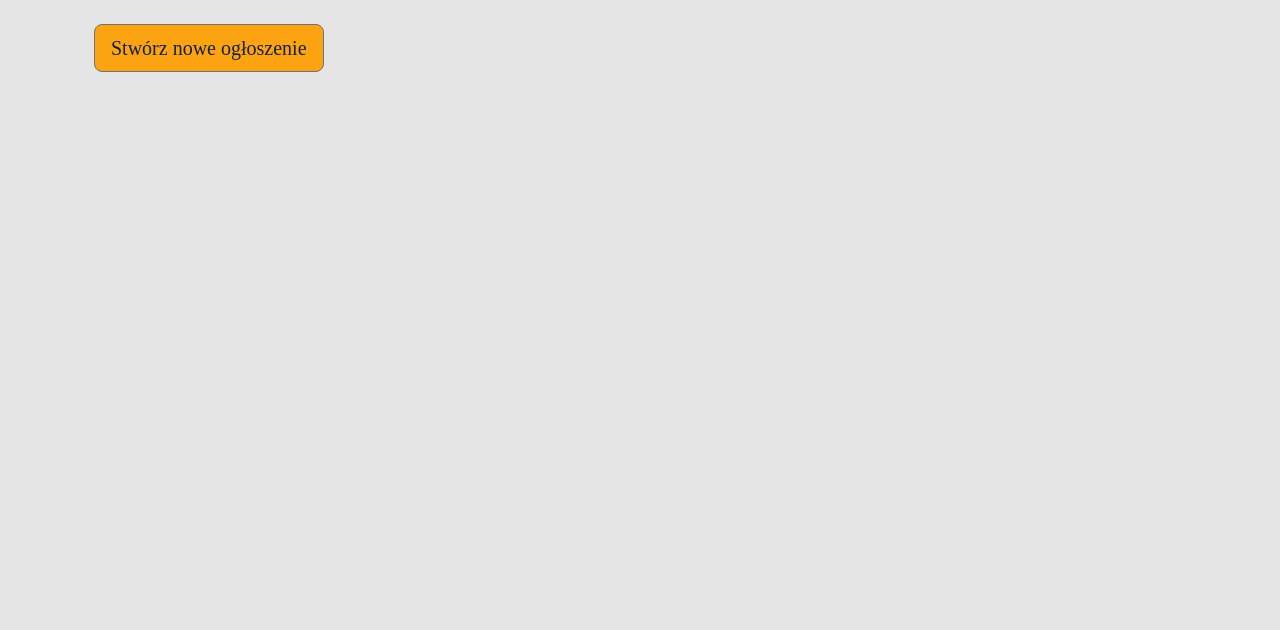
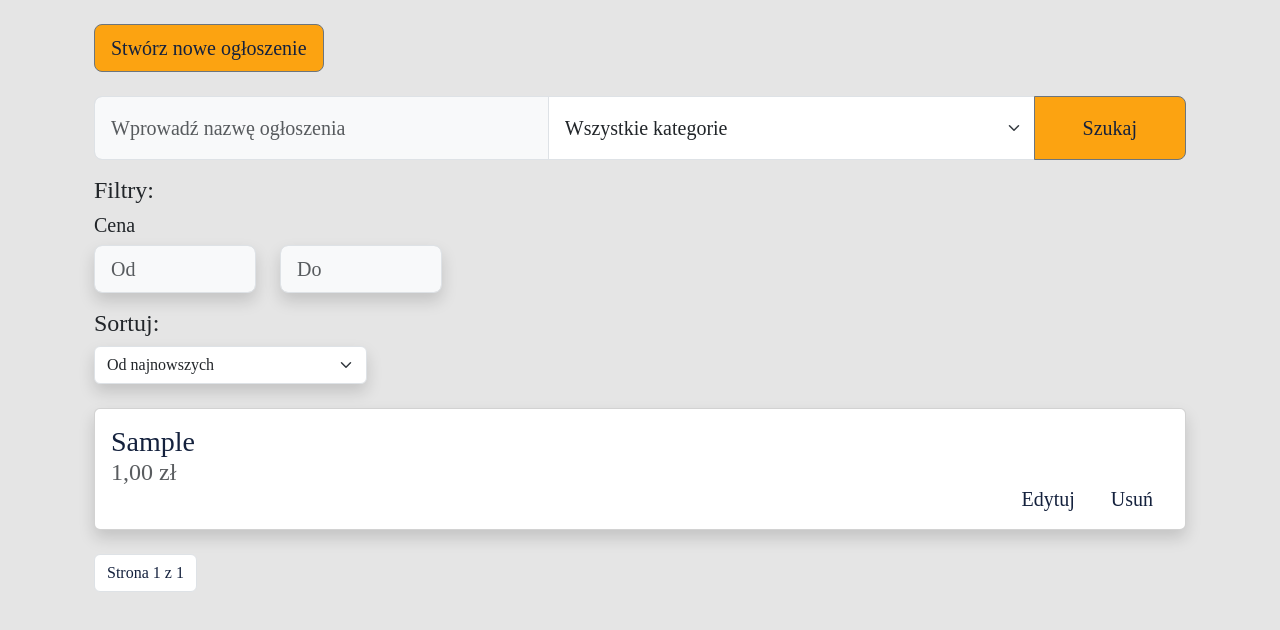
Before and after one commit to JohnWolf12/miniAplikacja, a Django app: page / in a window 1280 px wide. Shown: the top 630 px of the page. Run offline with Django 4.2, Linux system fonts and the light colour scheme; tables that the repository leaves empty hold one stand-in row (values such as "Sample post"); some libraries are stand-ins or nearby versions; some web fonts are replaced.

Commit message:
WyswietlanieWyszukiwanieOgloszen (#8)

```diff
--- a/aplikacjaogloszeniowa/static/aplikacjaogloszeniowa/style.css
+++ b/aplikacjaogloszeniowa/static/aplikacjaogloszeniowa/style.css
@@ -30,3 +30,21 @@ body {
 {
     color: red;
 }
+
+.card a, .pagination a
+{
+    color: #14213D;
+    text-decoration: none;
+}
+
+.edytowanie:hover, .nazwa:hover, .usuwanie:hover, .pagination a:hover
+{
+    color: #FCA311;
+}
+
+.page-link:focus
+{
+    border-color: #FCA311;
+    box-shadow: 0px 0px 10px -3px #FCA311;
+    color: #FCA311;
+}
--- a/aplikacjaogloszeniowa/templates/aplikacjaogloszeniowa/index.html
+++ b/aplikacjaogloszeniowa/templates/aplikacjaogloszeniowa/index.html
@@ -5,5 +5,89 @@
 {% block content %}
     <div class="container px-4 mb-5 mt-4">
         <a class="btn btn-outline-secondary btn-lg mb-4" href="{% url 'dodanieOgloszenia' %}">Stwórz nowe ogłoszenie</a>
+        <form class="form-inline mb-4" action="/" method="get">
+            <div class="input-group input-group-lg mb-3">
+                <input name="q" class="form-control bg-light py-3" type="search" autocomplete="off"
+                       placeholder="Wprowadź nazwę ogłoszenia" value="{{ nazwa }}">
+                <select id="selector" name="k" class="form-select py-3">
+                    <option value="">Wszystkie kategorie</option>
+                    {% for k in kategorie %}
+                        <option value="{{k.id}}">{{ k }}</option>
+                    {% endfor %}
+                </select>
+                <button class="btn btn-outline-secondary px-lg-5 py-3" type="submit">Szukaj</button>
+            </div>
+            <h4 class="h4">Filtry:</h4>
+            <label for="cena" class="label h5">Cena</label>
+            <div class="row mb-3">
+                <div class="col-4 col-sm-4 col-md-3 col-lg-2">
+                    <div class="form-group">
+                        <input id="cena" type="number" min="0" max="9999999.99" step="0.01" name="min"
+                               class="form-control form-select-lg bg-light shadow" autocomplete="off"
+                               placeholder="Od" value="{{ cenamin }}">
+                    </div>
+                </div>
+                <div class="col-4 col-sm-4 col-md-3 col-lg-2">
+                    <div class="form-group">
+                        <input name="max" type="number" min="0" max="9999999.99" step="0.01"
+                               class="form-control form-select-lg bg-light shadow" autocomplete="off"
+                               placeholder="Do" value="{{ cenamax }}">
+                    </div>
+                </div>
+            </div>
+            <div class="form-group col-6 col-sm-5 col-md-4 col-lg-3">
+                <label for="sortowanie" class="label h4">Sortuj:</label>
+                <select name="sort" class="form-select shadow" id="sortowanie">
+                    <option value="">Od najnowszych</option>
+                    <option value="1">Od najtańszych</option>
+                    <option value="2">Od najdroższych</option>
+                </select>
+            </div>
+        </form>
+        {% if page_obj %}
+            {% for ogloszenie in page_obj %}
+                <div class="ogloszenie card shadow mb-4">
+                    <div class="card-body">
+                        <div class="row">
+                            <div class="col align-self-start">
+                                <a class="nazwa card-title h3" href="#">{{ ogloszenie.nazwa }}</a>
+                                <p class="text-muted card-text h4">{{ ogloszenie.cena }} zł</p>
+                            </div>
+                            <div class="col col-12 align-self-end text-end">
+                                <a class="edytowanie h5 px-3" href="#">Edytuj</a>
+                                <a class="usuwanie h5 px-3" href="#">Usuń</a>
+                            </div>
+                        </div>
+                    </div>
+                </div>
+            {% endfor %}
+            <nav>
+                <ul class="pagination">
+                    {% if page_obj.has_previous %}
+                        <li class="page-item">
+                            <a class="page-link" href="?q={{ nazwa }}&k={{ kategoria }}&min={{ cenamin }}&max={{ cenamax }}&sort={{ sort }}&page={{ page_obj.previous_page_number }}">
+                                <span>&laquo; Poprzednia</span>
+                            </a>
+                        </li>
+                    {% endif %}
+                    <li class="page-item">
+                        <a class="page-link" href="#">Strona {{ page_obj.number }} z {{ page_obj.paginator.num_pages }}</a>
+                    </li>
+                    {% if page_obj.has_next %}
+                        <li class="page-item">
+                            <a class="page-link" href="?q={{ nazwa }}&k={{ kategoria }}&min={{ cenamin }}&max={{ cenamax }}&sort={{ sort }}&page={{ page_obj.next_page_number }}">
+                                <span>Następna &raquo;</span>
+                            </a>
+                        </li>
+                    {% endif %}
+                </ul>
+            </nav>
+        {% else %}
+            <p class="text-center h3 mt-3">Brak ogłoszeń</p>
+        {% endif %}
     </div>
+    <script>
+        {% if kategoria %}document.getElementById('selector').value={{ kategoria }};{% endif %}
+        {% if sort %}document.getElementById('sortowanie').value={{ sort }};{% endif %}
+    </script>
 {% endblock %}
--- a/aplikacjaogloszeniowa/views.py
+++ b/aplikacjaogloszeniowa/views.py
@@ -1,11 +1,75 @@
+from django.core.paginator import Paginator
 from django.shortcuts import render, redirect
 
 from aplikacjaogloszeniowa.forms import AnnouncementForm
+from aplikacjaogloszeniowa.models import Kategoria, Ogloszenie
 
 
 def index(request):
+    kategorie = Kategoria.objects.all()
+    if 'q' in request.GET:
+        nazwa = request.GET.get("q")
+    else:
+        nazwa = ''
+    if 'k' in request.GET:
+        kategoria = request.GET.get("k")
+    else:
+        kategoria = ''
+    if 'min' in request.GET:
+        cenamin = request.GET.get("min")
+        if cenamin == '':
+            cmin = ''
+            cenamin = '0'
+        else:
+            cmin = cenamin
+    else:
+        cmin = ''
+        cenamin = '0'
+    if 'max' in request.GET:
+        cenamax = request.GET.get("max")
+        if cenamax == '':
+            cmax = ''
+            cenamax = '99999999'
+        else:
+            cmax = cenamax
+    else:
+        cmax = ''
+        cenamax = '99999999'
+    if 'sort' in request.GET:
+        sort = request.GET.get("sort")
+    else:
+        sort = ''
+    if kategoria == '':
+        if sort == '1':
+            ogloszenia = Ogloszenie.objects.filter(nazwa__icontains=nazwa, cena__gte=cenamin,
+                                                   cena__lte=cenamax).order_by('cena')
+        elif sort == '2':
+            ogloszenia = Ogloszenie.objects.filter(nazwa__icontains=nazwa, cena__gte=cenamin,
+                                                   cena__lte=cenamax).order_by('-cena')
+        else:
+            ogloszenia = Ogloszenie.objects.filter(nazwa__icontains=nazwa, cena__gte=cenamin,
+                                                   cena__lte=cenamax).order_by('-id')
+    else:
+        if sort == '1':
+            ogloszenia = Ogloszenie.objects.filter(kategoria_id=kategoria, nazwa__icontains=nazwa, cena__gte=cenamin,
+                                                   cena__lte=cenamax).order_by('cena')
+        elif sort == '2':
+            ogloszenia = Ogloszenie.objects.filter(kategoria_id=kategoria, nazwa__icontains=nazwa, cena__gte=cenamin,
+                                                   cena__lte=cenamax).order_by('-cena')
+        else:
+            ogloszenia = Ogloszenie.objects.filter(kategoria_id=kategoria, nazwa__icontains=nazwa, cena__gte=cenamin,
+                                                   cena__lte=cenamax).order_by('-id')
+    paginator = Paginator(ogloszenia, 10)
+    page_number = request.GET.get("page")
+    page_obj = paginator.get_page(page_number)
     context = {
-
+        "kategorie": kategorie,
+        "nazwa": nazwa,
+        "kategoria": kategoria,
+        "cenamin": cmin,
+        "cenamax": cmax,
+        "sort": sort,
+        "page_obj": page_obj
     }
     return render(request, 'aplikacjaogloszeniowa/index.html', context)
 
```
